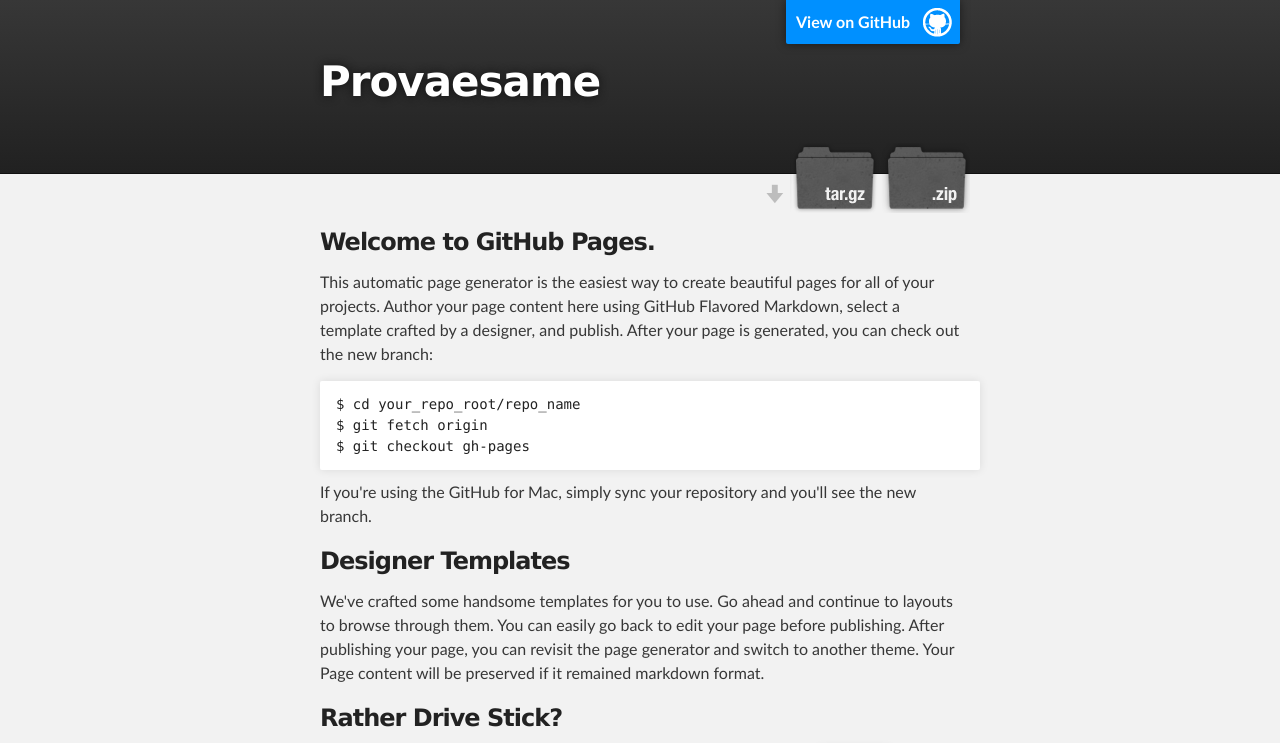
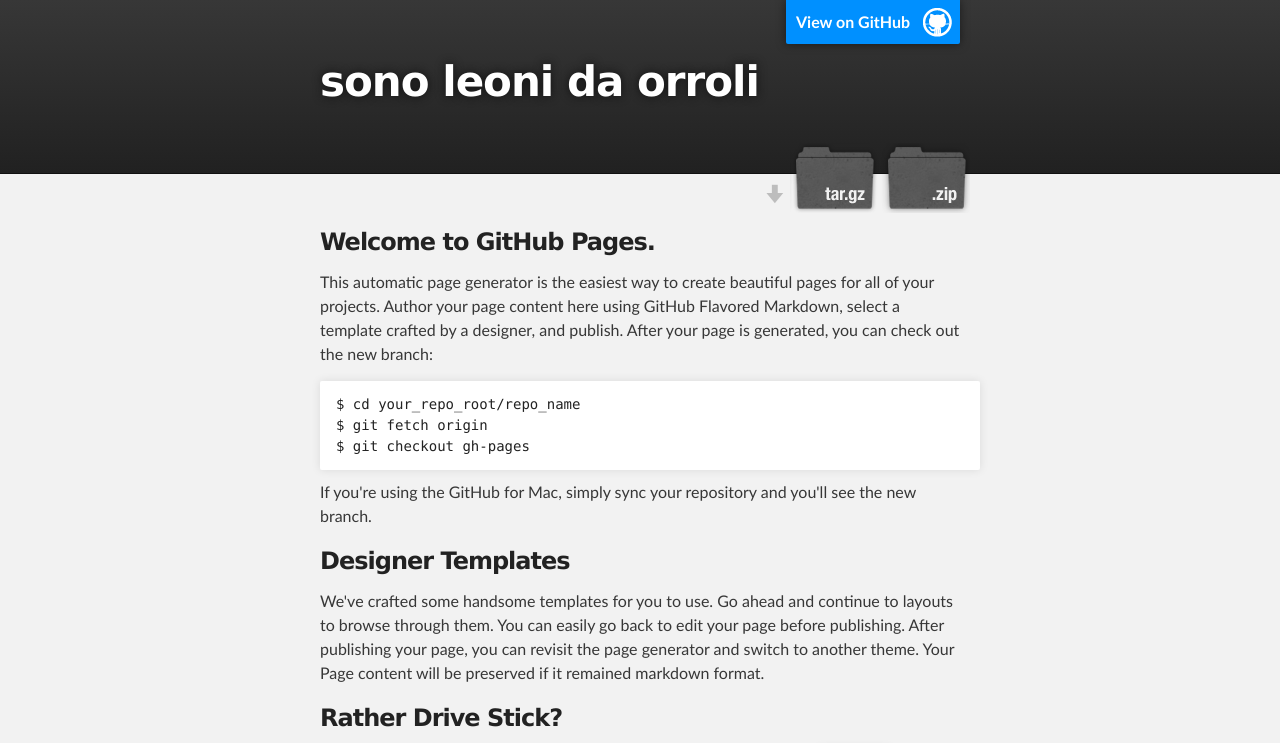
Before and after one commit to dani-leoni/provaesame, a plain HTML site: page index.html in a window 1280 px wide. Shown: the top 743 px of the page. Drawn offline with Linux system fonts and the light colour scheme.

Commit message:
Update index.html

```diff
--- a/index.html
+++ b/index.html
@@ -18,7 +18,7 @@
         <header class="inner">
           <a id="forkme_banner" href="https://github.com/dani-leoni/provaesame">View on GitHub</a>
 
-          <h1 id="project_title">Provaesame</h1>
+          <h1 id="project_title">sono leoni da orroli</h1>
           <h2 id="project_tagline"></h2>
 
             <section id="downloads">
```
